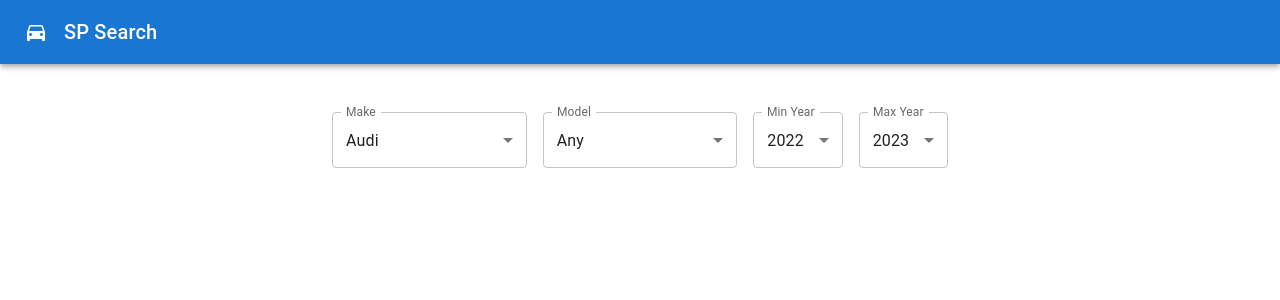
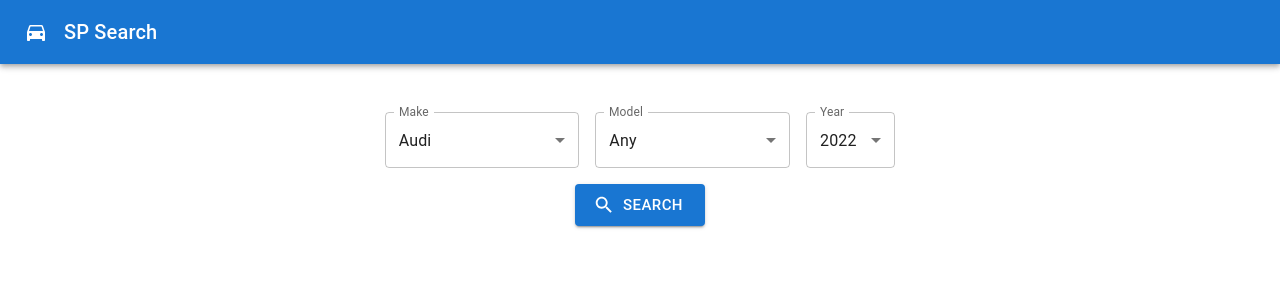
Before and after one commit to kulcsarrudolf/sp-search, a React (Vite) app: page / in a window 1280 px wide. Shown: the top 300 px of the page. Built offline with nearby package versions, Linux system fonts and the light colour scheme.

Commit message:
Search Button

```diff
--- a/src/App.jsx
+++ b/src/App.jsx
@@ -5,6 +5,7 @@ import {
   Typography,
   MenuItem,
   Grid,
+  Button,
 } from "@mui/material";
 import { createTheme, ThemeProvider } from "@mui/material/styles";
 import { MODELS_AND_MAKES } from "./assets/makes-and-models";
@@ -12,14 +13,14 @@ import DirectionsCarIcon from "@mui/icons-material/DirectionsCar";
 import { useState } from "react";
 import SPSelect from "./components/SPSelect";
 import { arrayRange } from "./utils";
+import SearchIcon from "@mui/icons-material/Search";
 
 const theme = createTheme();
 
 function App() {
   const [make, setMake] = useState("Audi");
   const [model, setModel] = useState("Any");
-  const [minYear, setMinYear] = useState(2022);
-  const [maxYear, setMaxYear] = useState(2023);
+  const [year, setYear] = useState(2022);
 
   const handleMakeChange = (event) => {
     setModel("Any");
@@ -30,12 +31,14 @@ function App() {
     setModel(event.target.value);
   };
 
-  const handleMinYearChange = (event) => {
-    setMinYear(event.target.value);
+  const handleYearChange = (event) => {
+    setYear(event.target.value);
   };
 
-  const handleMaxYearChange = (event) => {
-    setMaxYear(event.target.value);
+  const handleSearch = () => {
+    const CAR_PART_PRO_URL = `https://pro-oh.car-part.com/cgi-bin/proSearch.cgi?userPart=Headlight+Assembly&filterOrder2=ASC&limitVin=n&userDate2=Ending+Year&userDate=${year}&filterOrder1=ASC&filterPrice=all&filterAge=&userSearch=int&filterCert=all&filterDelivery=3&userPage=1&userModel=${make}+${model}&userLocation=All+States&filterDamageUnit=&userVIN=&filterPartType=List-2%2C3%2CA%2CQ%2CR&limitVins=n&userZip=L4C0S7&limitGradeA=n&filterSort1=grade&userPreference=grade&userInterchange=None&filterWarranty=all&filterSort2=zip&svZip=y&filterAGrade=n&limitYears=n&limitMiles=n&buyerType=S&request_method=POST`;
+
+    window.open(CAR_PART_PRO_URL, "_blank", "noreferrer");
   };
 
   return (
@@ -80,30 +83,24 @@ function App() {
           </SPSelect>
         </Grid>
         <Grid item xs={1}>
-          <SPSelect
-            name="Min Year"
-            value={minYear}
-            onChange={handleMinYearChange}
-          >
-            {arrayRange(2000, maxYear, 1).map((y) => (
+          <SPSelect name="Year" value={year} onChange={handleYearChange}>
+            {arrayRange(2000, 2023, 1).map((y) => (
               <MenuItem key={`${y}-min-element`} value={y}>
                 {y}
               </MenuItem>
             ))}
           </SPSelect>
         </Grid>
-        <Grid item xs={1}>
-          <SPSelect
-            name="Max Year"
-            value={maxYear}
-            onChange={handleMaxYearChange}
+
+        <Grid item xs={12} sx={{ textAlign: "center" }}>
+          <Button
+            variant="contained"
+            size="large"
+            startIcon={<SearchIcon />}
+            onClick={handleSearch}
           >
-            {arrayRange(minYear, 2023, 1).map((y) => (
-              <MenuItem key={`${y}-max-element`} value={y}>
-                {y}
-              </MenuItem>
-            ))}
-          </SPSelect>
+            Search
+          </Button>
         </Grid>
       </Grid>
     </ThemeProvider>
--- a/vite.config.js
+++ b/vite.config.js
@@ -7,4 +7,5 @@ export default defineConfig({
   build: {
     outDir: "./build",
   },
+  base: "./",
 });
```
